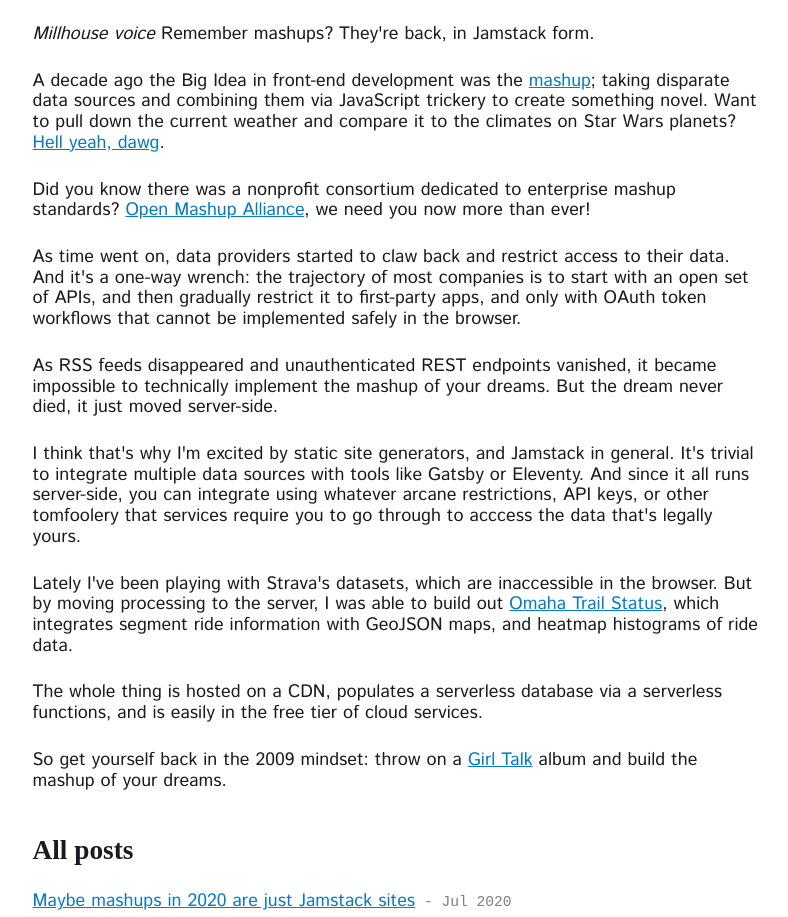
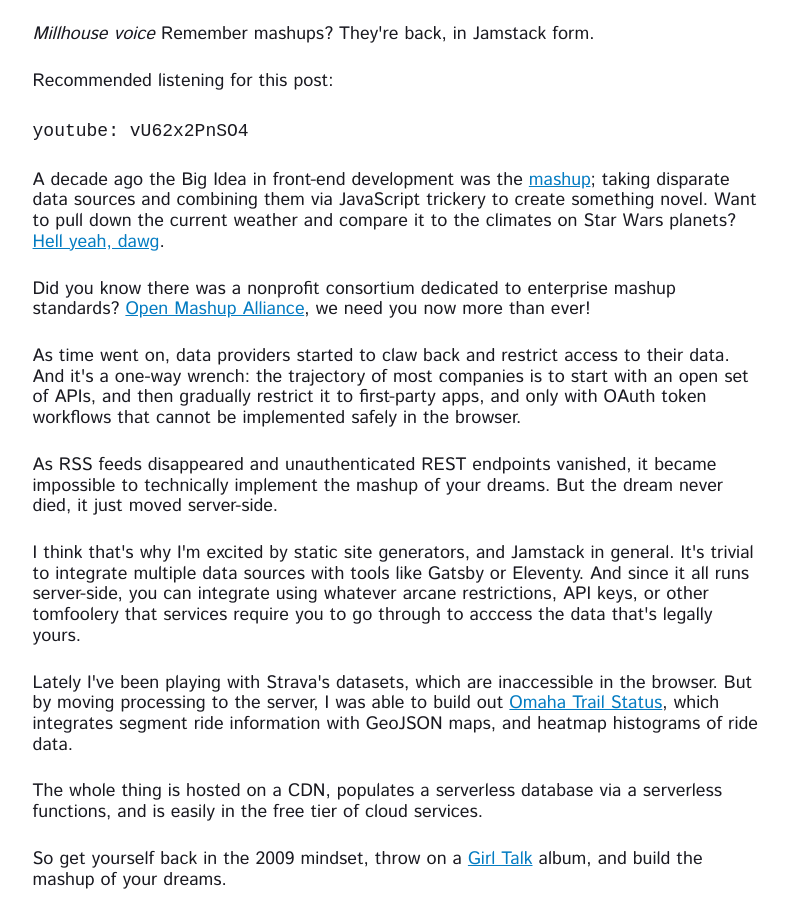
Before and after one commit to mattdsteele/steele.blue, a Gatsby site: page / in a window 1280 px wide. Shown: the part 206-1123 px from the top of the page, without its empty margins (243-1031 px from the left). Built offline with nearby package versions, Linux system fonts and the light colour scheme; Gatsby itself is replaced by a stand-in of ours; some packages are replaced by stand-ins of ours; a web font is replaced by a local one.

Commit message:
Update 2020-07-06-jamstack-mashups.md

```diff
--- a/content/blog/2020-07-06-jamstack-mashups.md
+++ b/content/blog/2020-07-06-jamstack-mashups.md
@@ -6,6 +6,10 @@
 ---
 
 _*Millhouse voice*_ Remember mashups? They're back, in Jamstack form.
+
+Recommended listening for this post:
+
+`youtube: vU62x2PnSO4`
 
 A decade ago the Big Idea in front-end development was the [mashup](https://en.wikipedia.org/wiki/Mashup_%28web_application_hybrid%29); taking disparate data sources and combining them via JavaScript trickery to create something novel. Want to pull down the current weather and compare it to the climates on Star Wars planets? [Hell yeah, dawg](https://www.slashfilm.com/star-wars-weather-compares-local-weather-conditions-to-star-wars-planets/).
 
@@ -21,4 +25,4 @@
 
 The whole thing is hosted on a CDN, populates a serverless database via a serverless functions, and is easily in the free tier of cloud services.
 
-So get yourself back in the 2009 mindset: throw on a [Girl Talk](https://www.youtube.com/watch?v=vU62x2PnSO4) album and build the mashup of your dreams.
+So get yourself back in the 2009 mindset, throw on a [Girl Talk](https://www.youtube.com/watch?v=vU62x2PnSO4) album, and build the mashup of your dreams.
```
